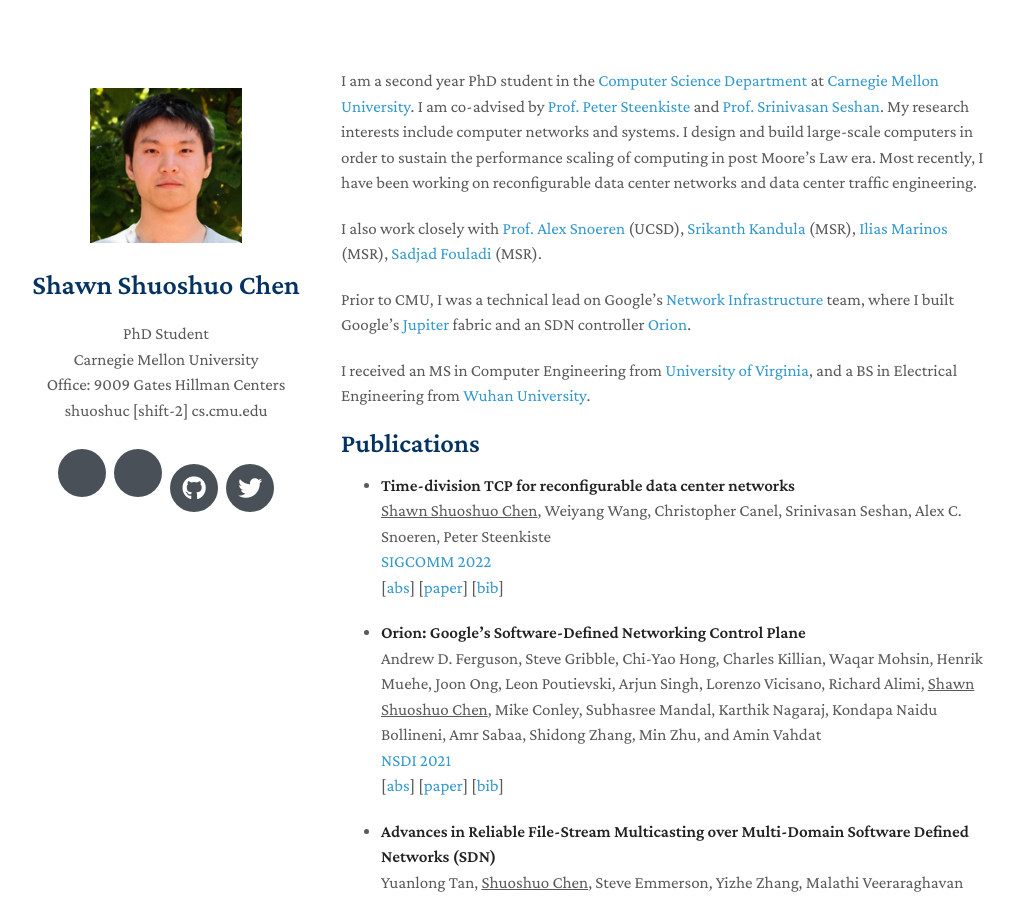
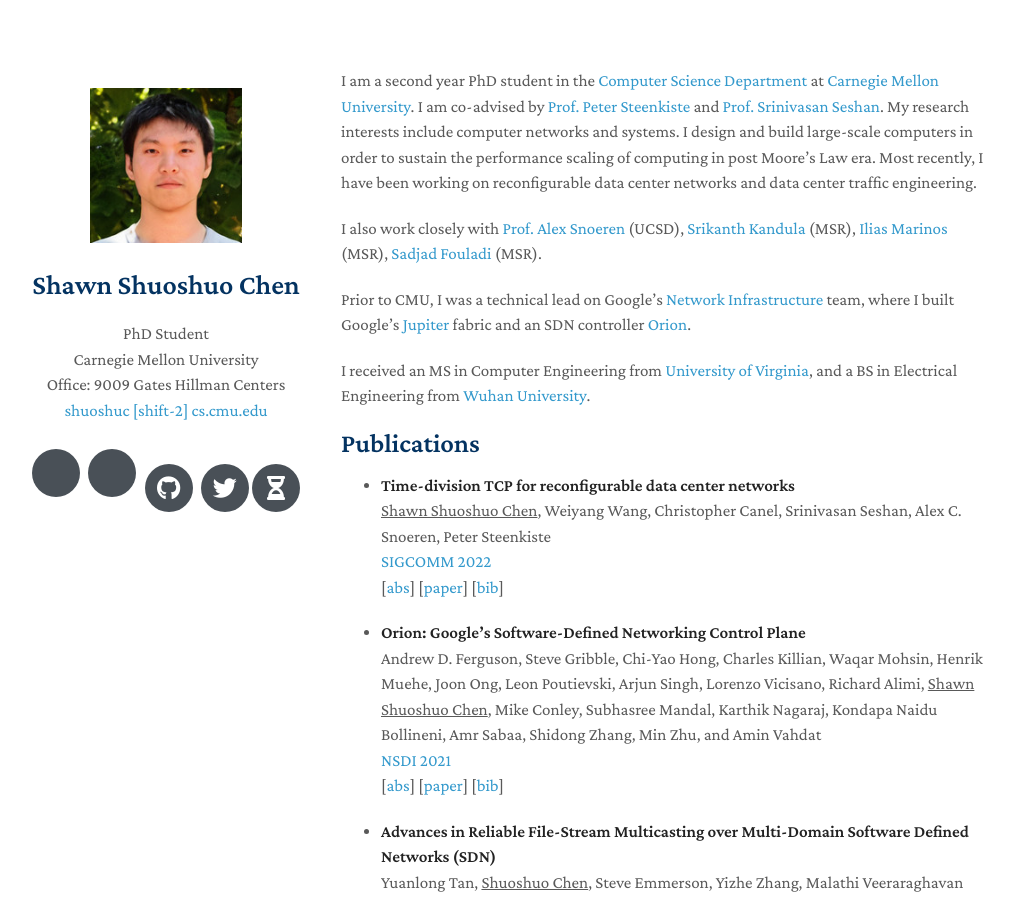
Before and after one commit to shuoshuc/homepage, a Jekyll site: the page built from index.md, in a window 1280 px wide and 900 px high. Shown: the whole window, without its empty margins (129-1143 px from the left). Built offline with Jekyll 4.4.1, drawn with Linux system fonts in a browser that asks for light colours; nearby versions of some CDN libraries; a style sheet for code colours, icons or effects is not loaded.

Commit message:
Update homepage.html

```diff
--- a/_layouts/homepage.html
+++ b/_layouts/homepage.html
@@ -44,7 +44,7 @@
         {{ site.office }}
         {% endif %}
         {% if site.email %}
-        <email>{{ site.email }}</email>
+        <a href="">{{ site.email }}</a>
         {% endif %}
 
         <br>
@@ -72,6 +72,12 @@
         <a style="margin: 0 0 0 0" href="{{ site.twitter }}">
           <i class="fab fa-twitter"></i>
         </a>
+        {% endif %}
+
+        {% if site.confddl_link %}
+          <a href="{{ site.confddl_link }}" target="_blank">
+            <i class="fas fa-hourglass-half"></i>
+          </a>
         {% endif %}
         </div>
         <br>
```
